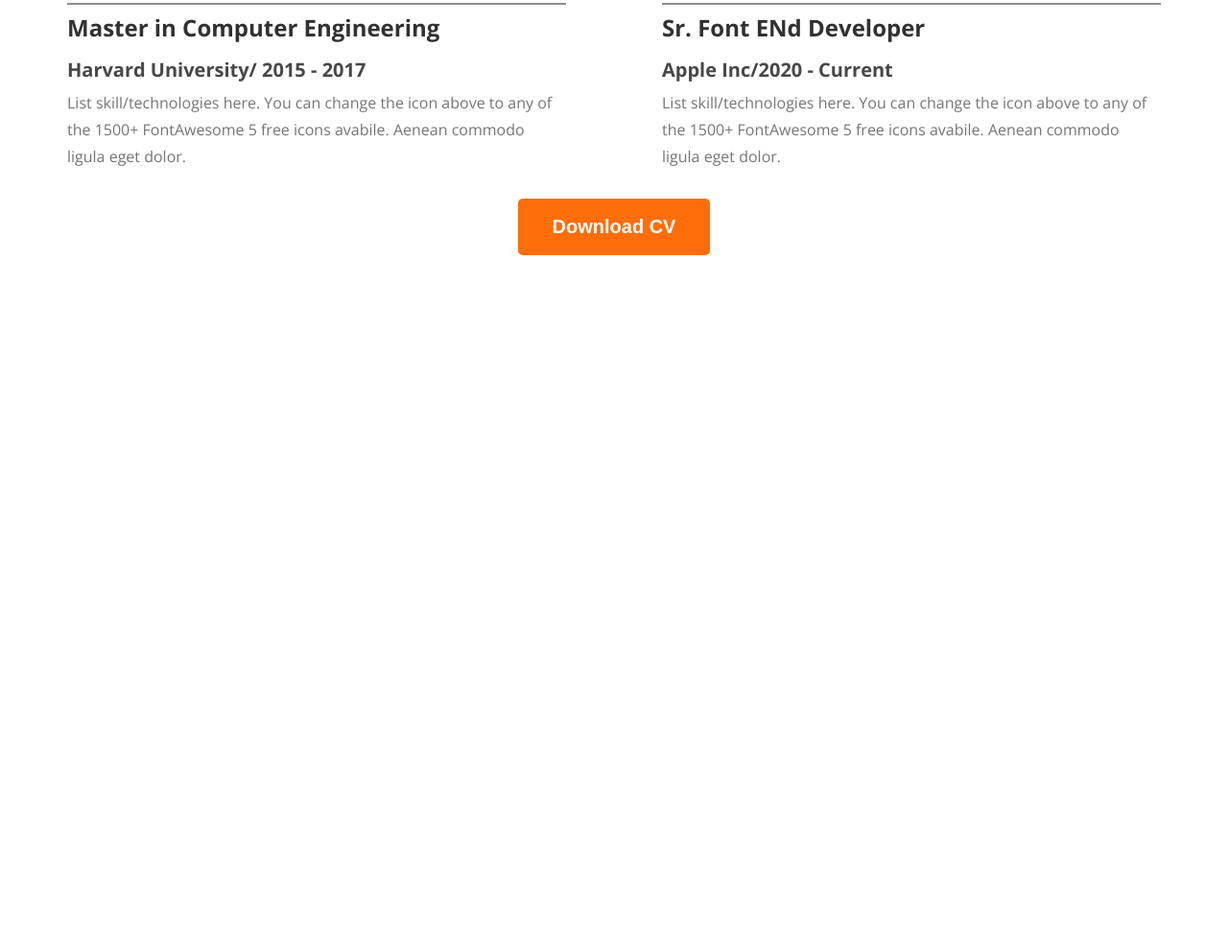
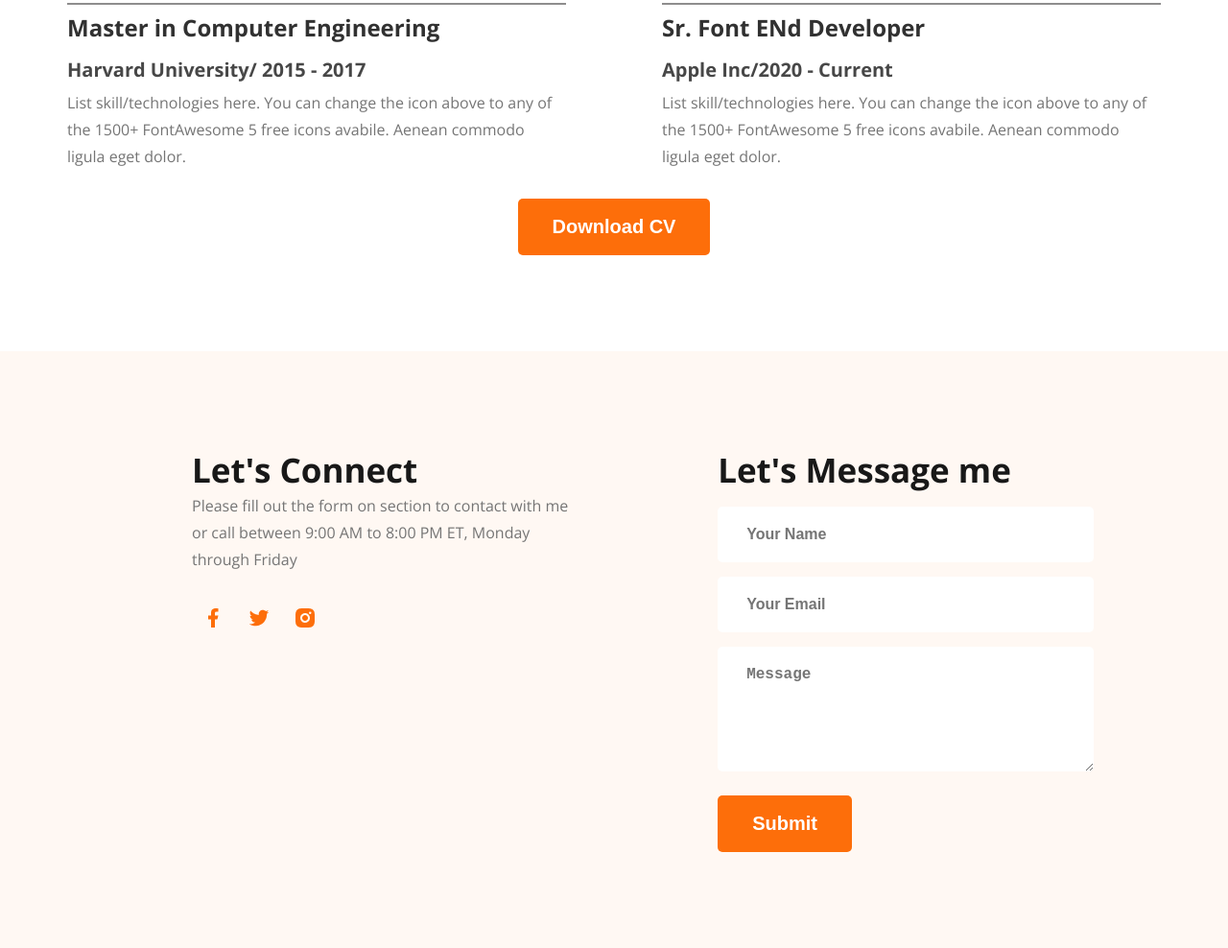
Before and after one commit to silpiAkter/web-dev-portfolio, a plain HTML site: page index.html in a window 1280 px wide. Shown: the part 3081-4069 px from the top of the page at 96% size. Before the commit the page ends 3447 px from the top, so only its background shows below. Drawn offline with nearby package versions, Linux system fonts and the light colour scheme.

Commit message:
added footer

```diff
--- a/index.html
+++ b/index.html
@@ -136,6 +136,23 @@
             </div>
         </div>
     </main>
+    <!-- footer start -->
+    <footer class="footer bg-primary">
+        <div class="connect">
+            <h3 class="footer-title">Let's Connect</h3>
+            <p class="subtitle">Please fill out the form on section to contact with me or call between 9:00 AM to 8:00 PM ET, Monday through Friday</p>
+            <a class="icon" href=""> <img src="images/icons/facebook.png" alt=""></a>
+            <a class="icon" href=""><img src="images/icons/twitter.png" alt=""></a>
+            <a class="icon" href=""><img src="images/icons/insta.png" alt=""></a>
+        </div>
+        <div class="message">
+            <h3 class="footer-title">Let's Message me</h3>
+            <input type="text" class="text" placeholder="Your Name"><br>
+            <input type="email" name="" id="" class="email" placeholder="Your Email"><br>
+            <textarea name="" id="" cols="50" rows="5" placeholder="Message" class="textarea"></textarea>
+            <input type="button" value="Submit" class="btn-primary ftr-btn">
+        </div>
+    </footer>
 
 </body>
 </html>
--- a/styles/style.css
+++ b/styles/style.css
@@ -276,3 +276,31 @@ nav li a{
     text-align: center;
     padding: 30x 0px;
 }
+/* footer related styles */
+.footer{
+    display: flex;
+    gap: 150px;
+    padding: 100px 200px;
+}
+
+.connect > .subtitle{
+    padding-bottom: 35px;
+}
+
+.icon{
+    padding: 30px 10px;
+    text-decoration: none;
+}
+.text, .email, .textarea{
+    padding: 20px 30px;
+    margin-top: 15px;
+    font-weight: 700;
+    font-size: 1rem;
+    border: none;
+    border-radius: 5px;
+    width: 100%;
+
+}
+.ftr-btn{
+    margin-top: 20px;
+}
```
